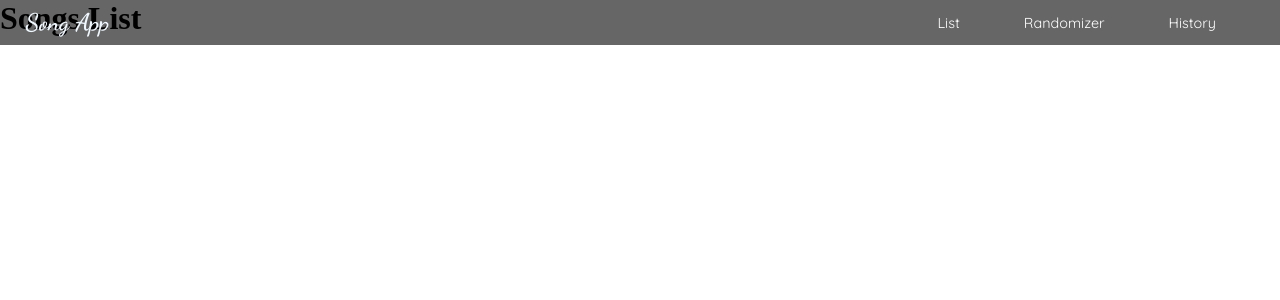
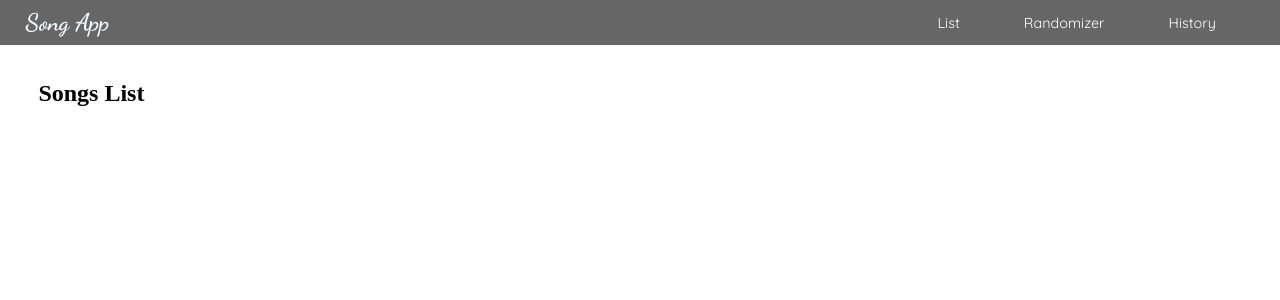
Before and after one commit to Salvador318Alvarez/SongLeadersApp, a React (Create React App) app: page /List in a window 1280 px wide. Shown: the top 300 px of the page. Built offline with nearby package versions, Linux system fonts and the light colour scheme.

Commit message:
fixed bug

```diff
--- a/src/pages/Home.js
+++ b/src/pages/Home.js
@@ -1,8 +1,8 @@
 const Home = () => {
     return (
-
+        <section>
             <h1>Home</h1>
-
+        </section>
      );
 }
 
--- a/src/pages/SongsList.js
+++ b/src/pages/SongsList.js
@@ -1,8 +1,8 @@
 const SongsList = () => {
     return (
-        <>
+        <section>
         <h1>Songs List</h1>
-        </>
+        </section>
      );
 }
 
```
